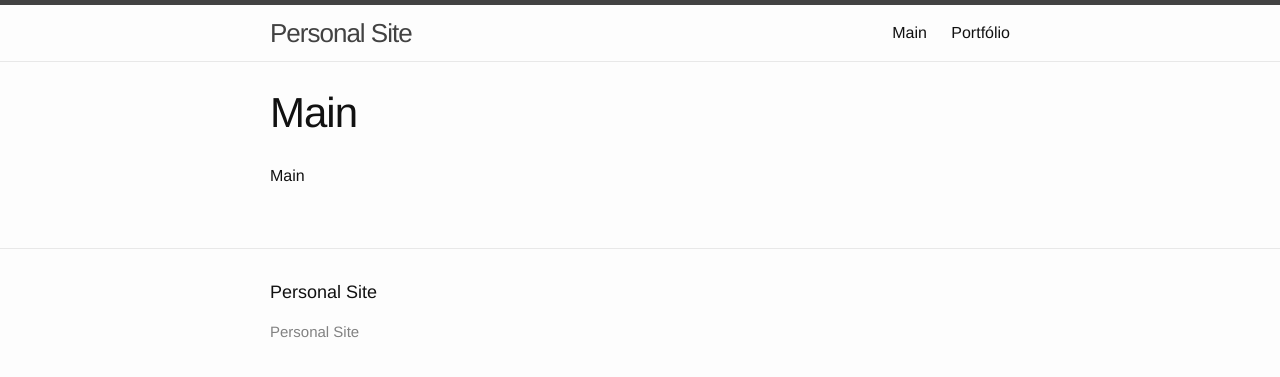
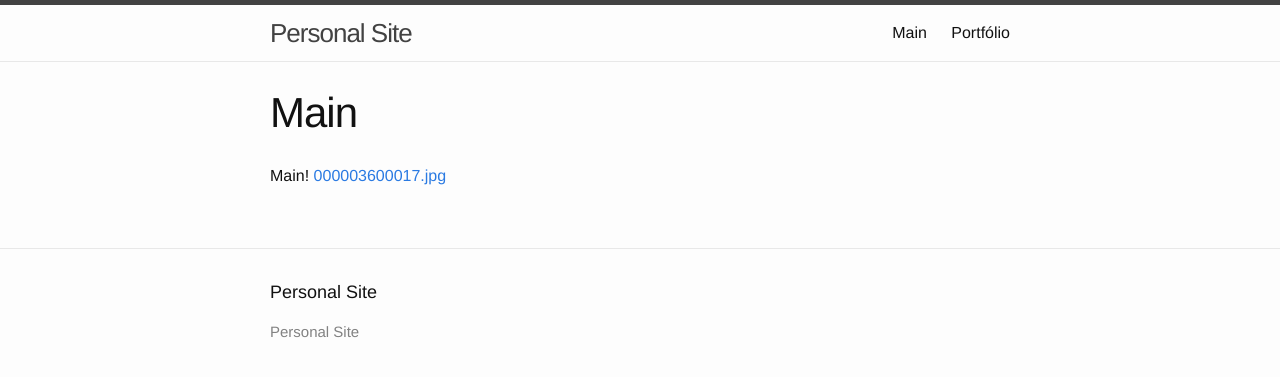
Before and after one commit to MarcosToledo/marcos-toledo, a Jekyll site: the page built from main.markdown, in a window 1280 px wide. Shown: the top 377 px of the page. Built offline with Jekyll 4.4.1, drawn with Linux system fonts in a browser that asks for light colours.

Commit message:
Updated Main

```diff
--- a/main.markdown
+++ b/main.markdown
@@ -5,4 +5,5 @@ nome: Nome
 layout: page
 ---
 
-Main
+Main!
+[000003600017.jpg](/uploads/000003600017.jpg)
```
